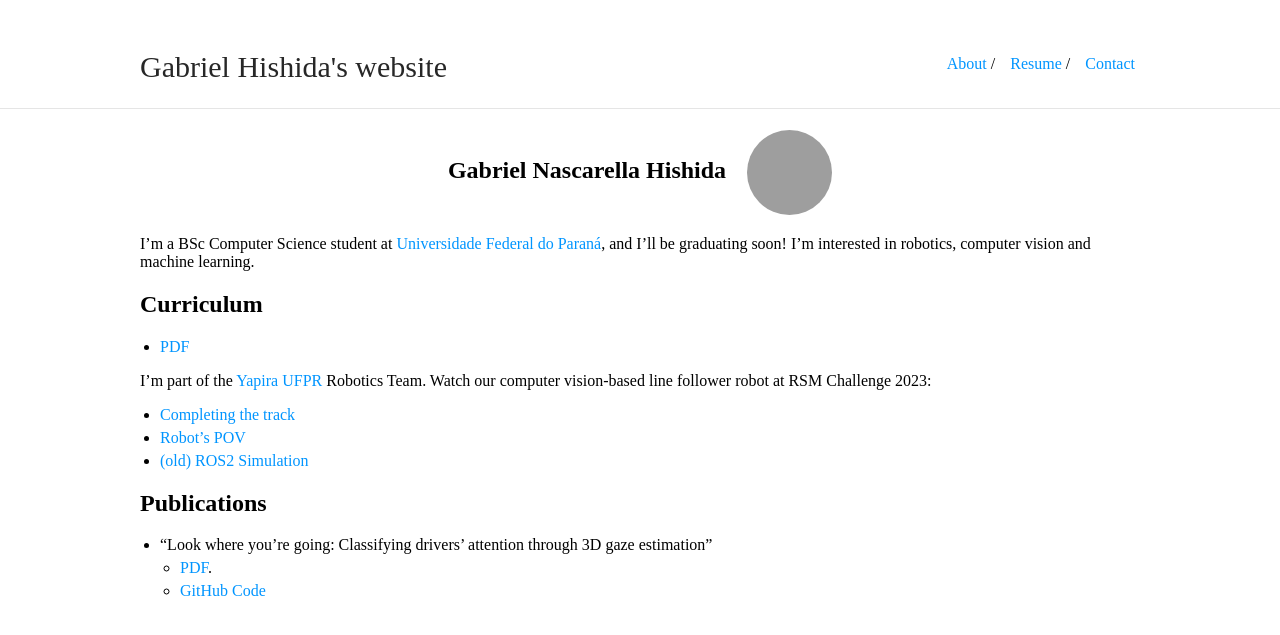
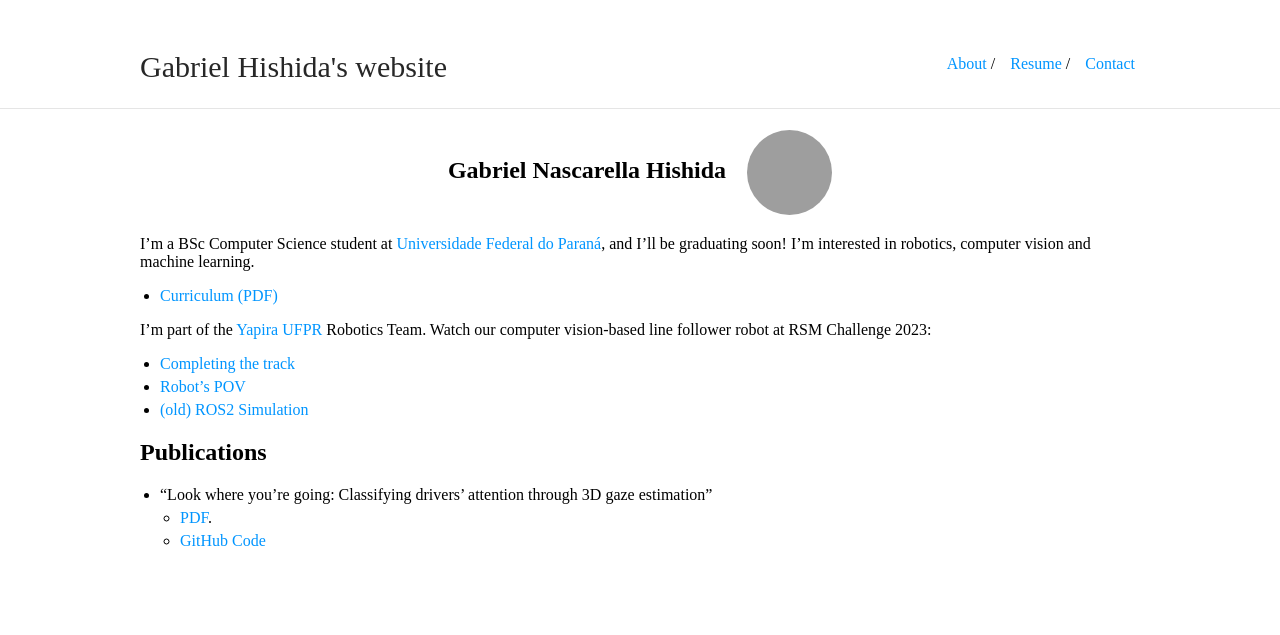
Before and after one commit to gabrielnhn/gabrielnhn.github.io, a Jekyll site: the page built from index.md, in a window 1280 px wide. Shown: the top 635 px of the page. Built offline with Jekyll 4.4.1, drawn with Linux system fonts in a browser that asks for light colours; grey boxes are pictures that could not be loaded.

```diff
--- a/index.md
+++ b/index.md
@@ -6,8 +6,7 @@ layout: default
 
 I'm a BSc Computer Science student at [Universidade Federal do Paraná](http://bcc.ufpr.br/), and I'll be graduating soon! I'm interested in robotics, computer vision and machine learning.
 
-## Curriculum
-* [PDF](./cv-may-2023.pdf)
+* [Curriculum (PDF)](./cv-may-2023.pdf)
 
 
 I'm part of the [Yapira UFPR](https://www.facebook.com/ufpr.yapira) Robotics Team. Watch our computer vision-based line follower robot at RSM Challenge 2023:
```
